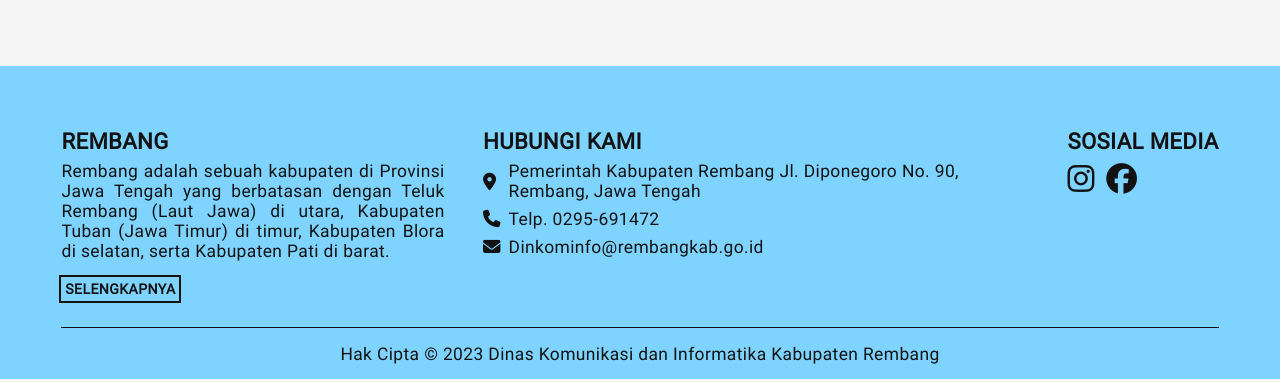
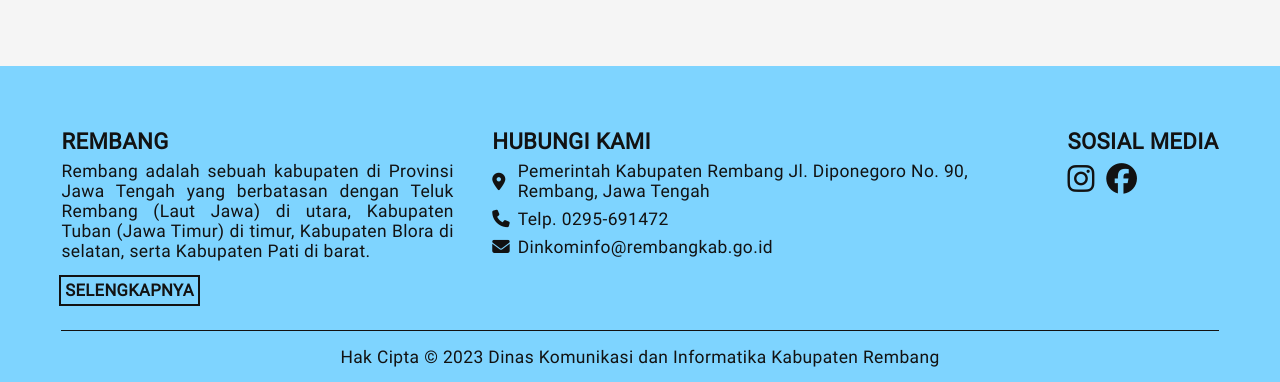
Before and after one commit to yutjifuki/tugas-kuliah-web-dinas, a plain HTML site: page index.html in a window 1280 px wide. Shown: the part 2945-3327 px from the top of the page. Drawn offline with Linux system fonts and the light colour scheme; files whose address does not match are found by name.

Commit message:
edit footer text selengkapnya

```diff
--- a/css/style.css
+++ b/css/style.css
@@ -465,7 +465,7 @@ footer {
   padding: 0.05rem;
   width: max-content;
   position: relative;
-  font-size: calc(var(--font-size) * 1.15);
+  font-size: calc(var(--font-size) * 1.35);
 }
 
 .footer-content .rembang p {
```
